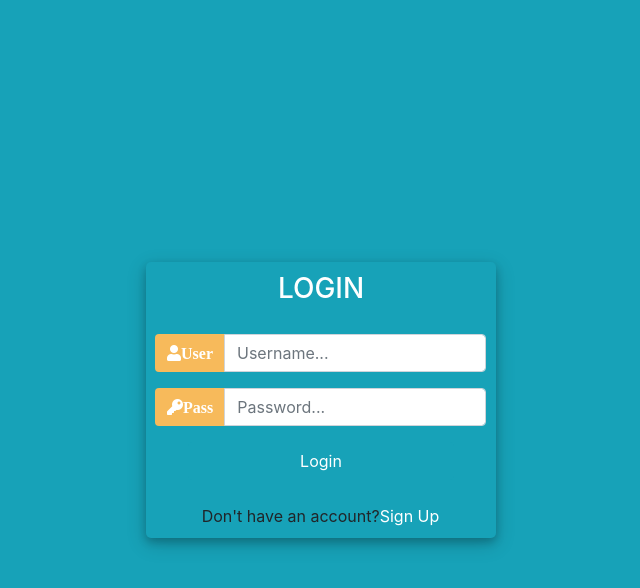
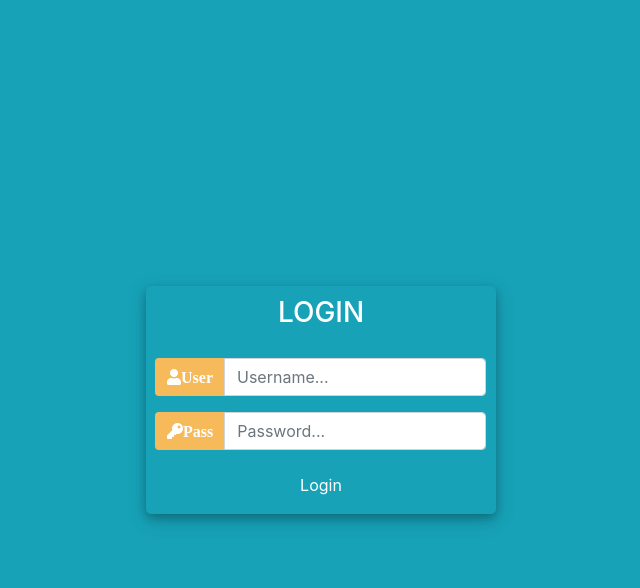
Before and after one commit to Ahmed-Muse/alwenprojectrepo, a Django app: page / in a window 1280 px wide. Shown: the top 588 px of the page, without its empty margins (319-959 px from the left). Run offline with Django 3.2, Linux system fonts and the light colour scheme; some libraries are stand-ins or nearby versions.

Commit message:
test database

```diff
--- a/login/templates/login/login.html
+++ b/login/templates/login/login.html
@@ -120,12 +120,7 @@
                 <p id="messages">{{message}}</p>
 
                 {% endfor %}
-				<div class="mt-4">
-					<div class="d-flex justify-content-center links">
-						Don't have an account? <a class="logout-msg" href="{% url 'login:registerpage' %}" class="ml-2">Sign Up</a>
-					</div>
 
-				</div>
 			</div>
 		</div>
 	</div>
```
